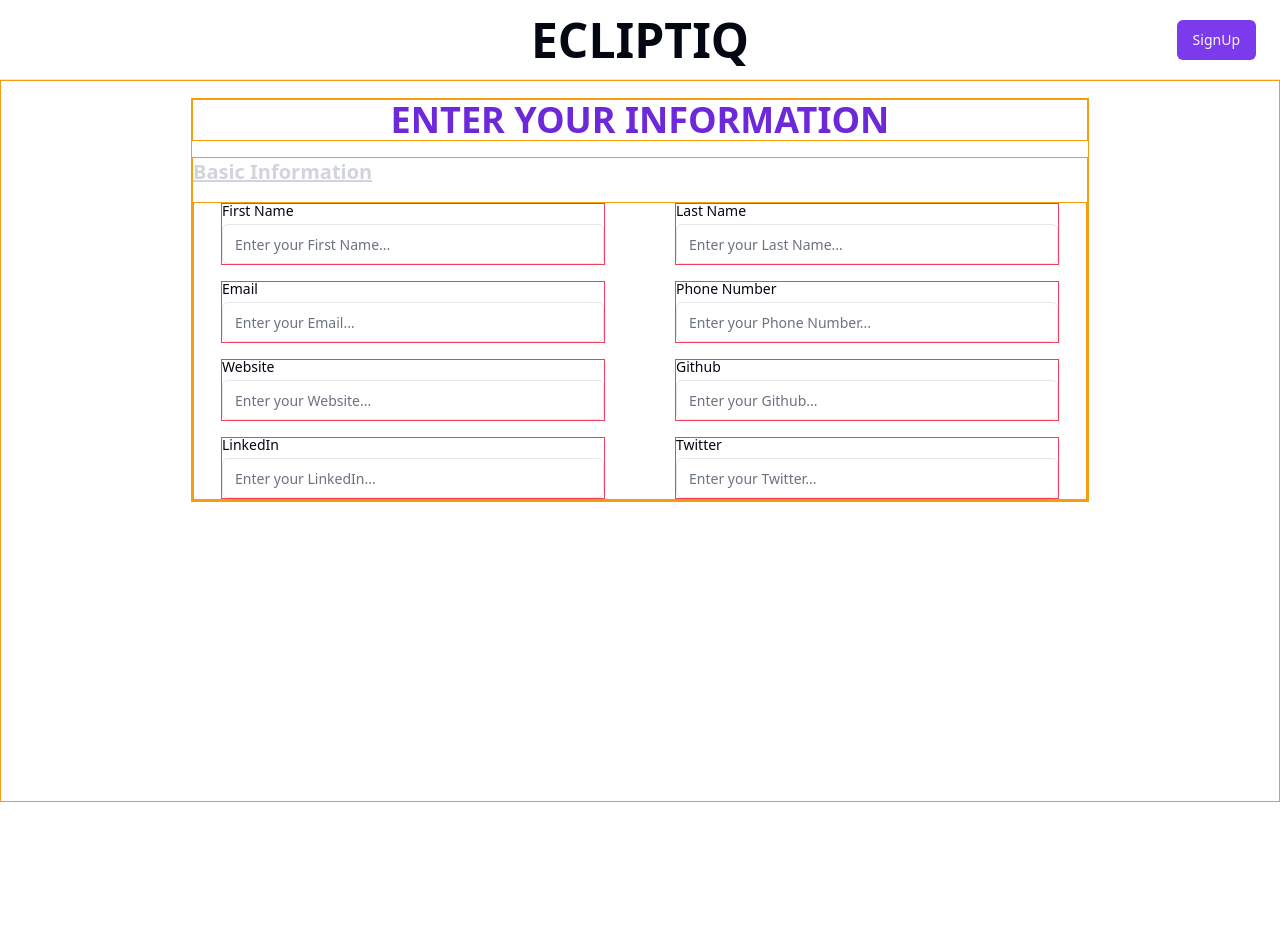
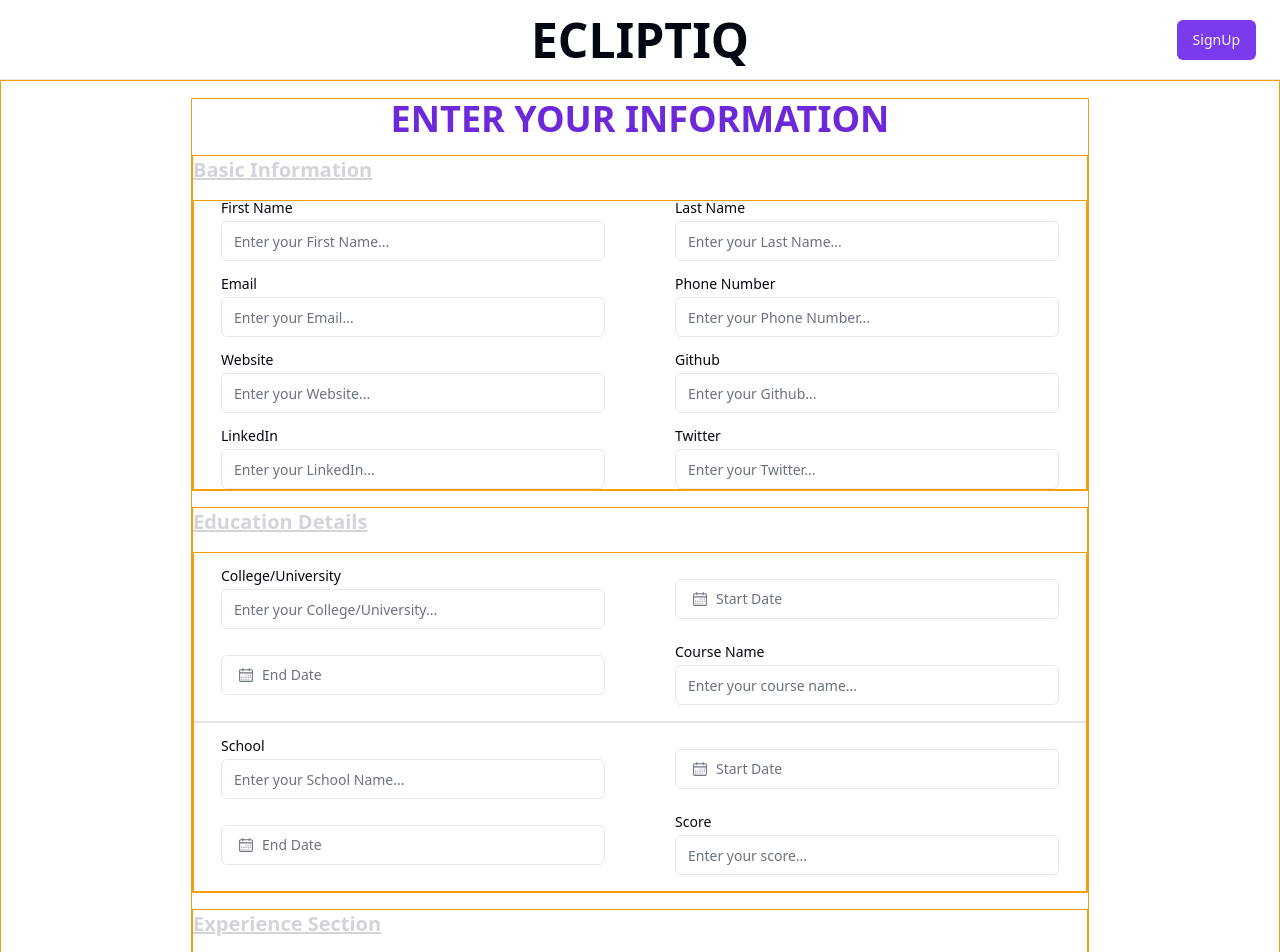
Before and after one commit to HarikrishnanYPR1707/EcliptiQ, a React (Vite) app: page /information in a window 1280 px wide. Shown: the top 952 px of the page. Before the commit the page ends 802 px from the top, so only its background shows below. Built offline with nearby package versions, Linux system fonts and the light colour scheme; no server answers; a web font is replaced by a local one.

Commit message:
Added Changes

```diff
--- a/src/components/ui/DatePicker.jsx
+++ b/src/components/ui/DatePicker.jsx
@@ -13,7 +13,7 @@ import {
   PopoverTrigger,
 } from "@/components/ui/popover";
 
-export function DatePicker() {
+export function DatePicker({ text }) {
   const [date, setDate] = React.useState();
 
   return (
@@ -27,7 +27,7 @@ export function DatePicker() {
           )}
         >
           <CalendarIcon className="mr-2 h-4 w-4" />
-          {date ? format(date, "PPP") : <span>Pick a date</span>}
+          {date ? format(date, "PPP") : <span>{text}</span>}
         </Button>
       </PopoverTrigger>
       <PopoverContent className="w-auto p-0" align="start">
--- a/src/components/ui/InputWithLabel.jsx
+++ b/src/components/ui/InputWithLabel.jsx
@@ -3,7 +3,7 @@ import { Label } from "@/components/ui/label";
 
 export function InputWithLabel({ label, type, placeholder, ...props }) {
   return (
-    <div className="grid w-full max-w-sm items-center gap-1.5 border border-rose-500">
+    <div className="grid w-full max-w-sm items-center gap-1.5">
       <Label htmlFor="email">{label}</Label>
       <Input type={type} id="email" placeholder={placeholder} {...props} />
     </div>
--- a/src/pages/Information.jsx
+++ b/src/pages/Information.jsx
@@ -1,11 +1,13 @@
 import { DatePicker } from "@/components/ui/DatePicker";
 import { InputWithLabel } from "@/components/ui/InputWithLabel";
+import { Button } from "@/components/ui/button";
+import { Label } from "@/components/ui/label";
 
 const Information = () => {
   return (
-    <div className="mx-auto flex h-heightWithoutNavbar max-w-[900px] items-start justify-center border border-white py-4">
+    <div className="mx-auto flex max-w-[900px] items-start justify-center border border-white py-4">
       <div className="w-full border border-amber-500">
-        <h1 className="border border-amber-500 text-center text-[22px] font-black uppercase text-[#6d28d9] sm:text-4xl">
+        <h1 className="text-center text-[22px] font-black uppercase text-[#6d28d9] sm:text-4xl">
           Enter your information
         </h1>
         {/* Basic Information  */}
@@ -59,6 +61,55 @@ const Information = () => {
             />
           </div>
         </div>
+        {/* Education Details */}
+        <div className="mt-4 border border-amber-500 ">
+          <h1 className="text-xl font-black text-gray-300 underline">
+            Education Details
+          </h1>
+          <div className="mt-4 border border-amber-500">
+            {/* college section */}
+            <div className="mb-4 mt-4 grid w-full grid-cols-1 items-center justify-items-center gap-4 border-b-2 pb-4 sm:grid-cols-2">
+              <InputWithLabel
+                label="College/University"
+                type="url"
+                placeholder="Enter your College/University..."
+              />
+              <DatePicker text="Start Date" />
+              <DatePicker text="End Date" />
+              <InputWithLabel
+                label="Course Name"
+                type="url"
+                placeholder="Enter your course name..."
+              />
+            </div>
+
+            {/* school section */}
+            <div className="mb-4 mt-4 grid w-full grid-cols-1 items-center justify-items-center gap-4 sm:grid-cols-2">
+              <InputWithLabel
+                label="School"
+                type="url"
+                placeholder="Enter your School Name..."
+              />
+              <DatePicker text="Start Date" />
+              <DatePicker text="End Date" />
+              <InputWithLabel
+                label="Score"
+                type="url"
+                placeholder="Enter your score..."
+              />
+            </div>
+          </div>
+        </div>
+        {/* Experience Section */}
+        <div className="mt-4 border border-amber-500 ">
+          <h1 className="text-xl font-black text-gray-300 underline">
+            Experience Section
+          </h1>
+          <div className="mt-4 border border-amber-500"></div>
+        </div>
+        <div className="mt-4 grid justify-items-center">
+          <Button className="px-10 font-black uppercase">Save</Button>
+        </div>
       </div>
     </div>
   );
```
